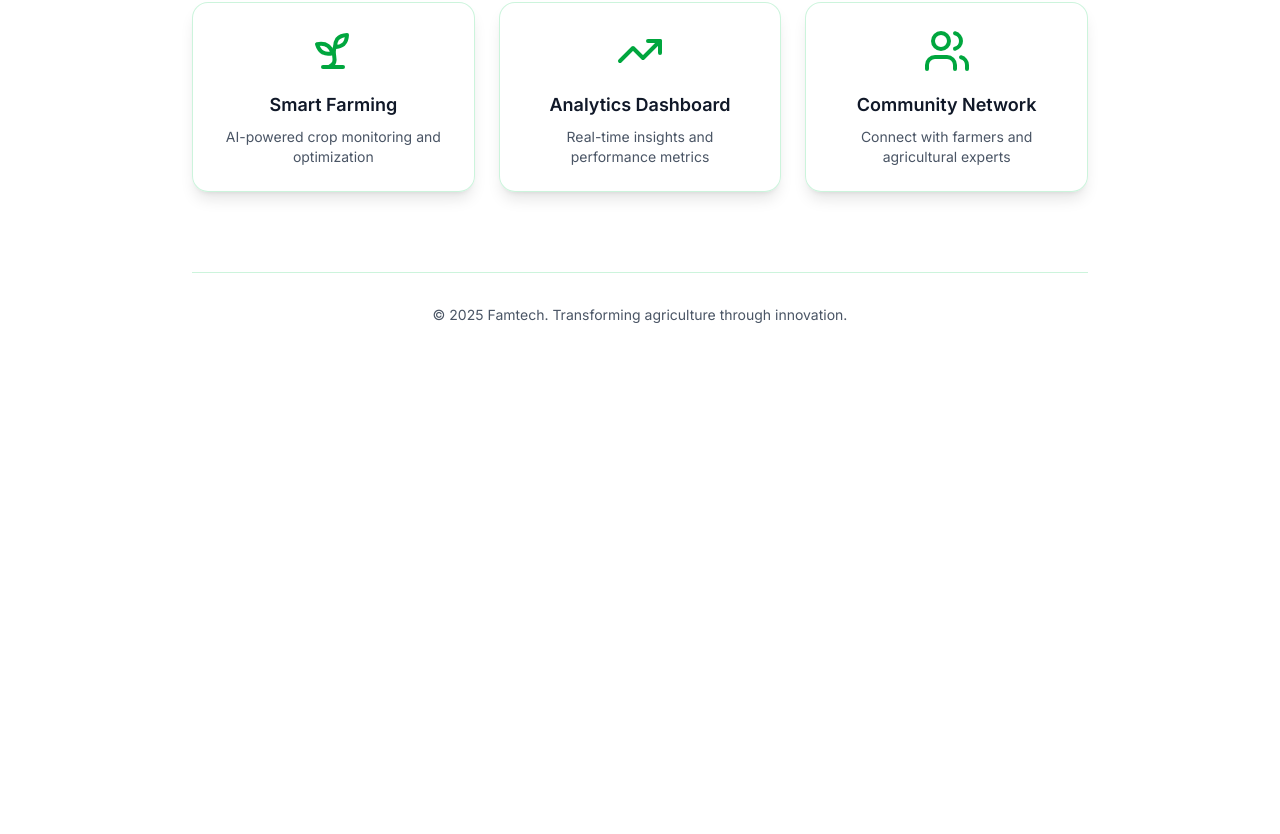
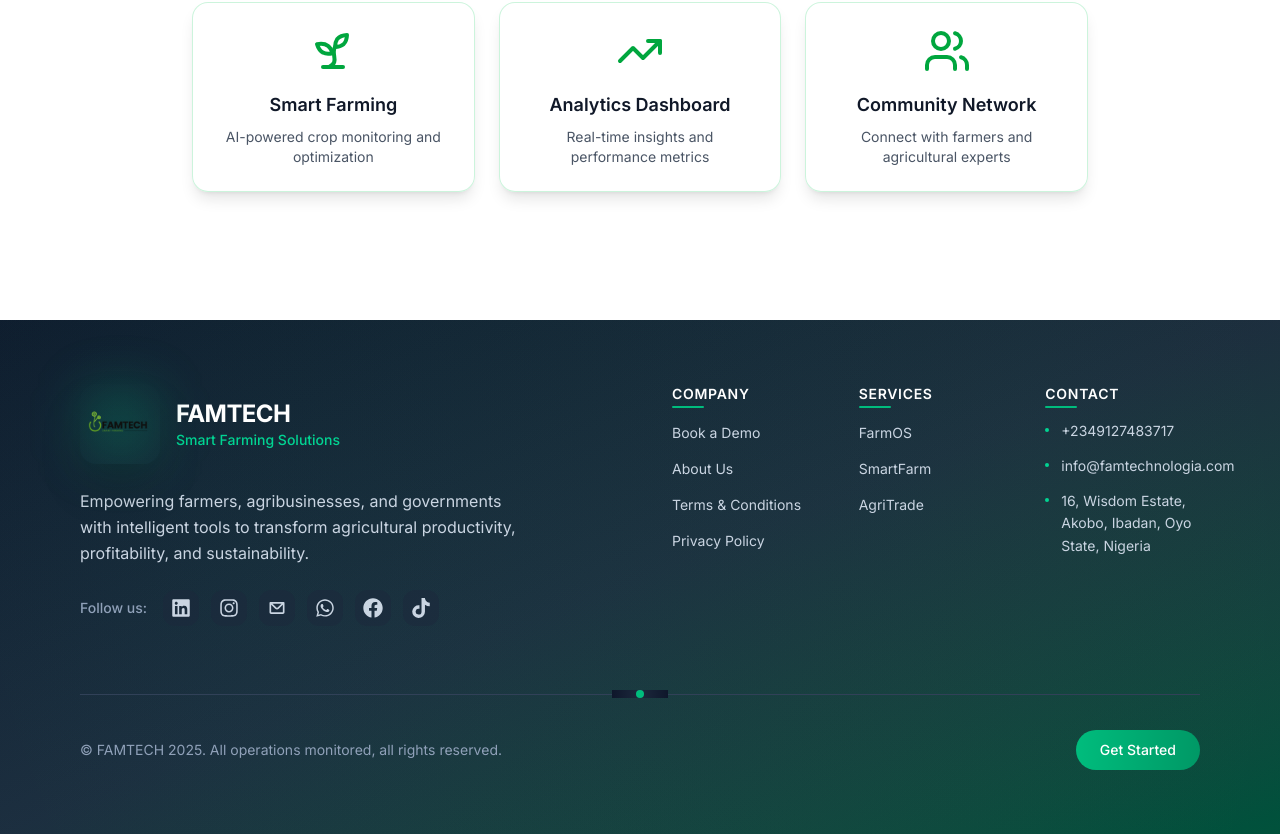
Before and after one commit to Famtechnologia/famtech-app, a Next.js app: page /waitlist in a window 1280 px wide. Shown: the part 868-1702 px from the top of the page. Before the commit the page ends 1241 px from the top, so only its background shows below. Built offline with nearby package versions, Linux system fonts and the light colour scheme; no server answers.

Commit message:
footer added

```diff
--- a/src/app/waitlist/page.tsx
+++ b/src/app/waitlist/page.tsx
@@ -4,6 +4,7 @@
 import CountdownTimer from '@/components/waitlist/CountDownTimer';
 import WaitlistForm from '@/components/waitlist/Waitlist';
 import Navbar from '@/components/section/Navbar2';
+import Footer from '@/components/section/Footer';
 
 const Index = () => {
   const features = [
@@ -92,14 +93,10 @@
             ))}
           </div>
 
-          {/* Footer */}
-          <footer className="mt-20 pt-8 border-t border-green-500/20">
-            <p className="text-gray-600 text-sm">
-              © 2025 Famtech. Transforming agriculture through innovation.
-            </p>
-          </footer>
+
         </div>
       </div>
+      <Footer/>
     </div>
   );
 };
--- a/src/components/section/Home.tsx
+++ b/src/components/section/Home.tsx
@@ -129,7 +129,7 @@
             className="flex flex-col sm:flex-row gap-4 justify-center lg:justify-start pt-4"
           >
             <motion.a
-              href='waitlist'
+              href='/waitlist'
               className="group relative inline-flex items-center justify-center px-8 py-4 bg-green-500 hover:bg-green-400 text-white font-semibold rounded-2xl transition-all duration-300 transform hover:scale-105 hover:shadow-2xl"
               whileHover={{ scale: 1.05 }}
               whileTap={{ scale: 0.95 }}
```
